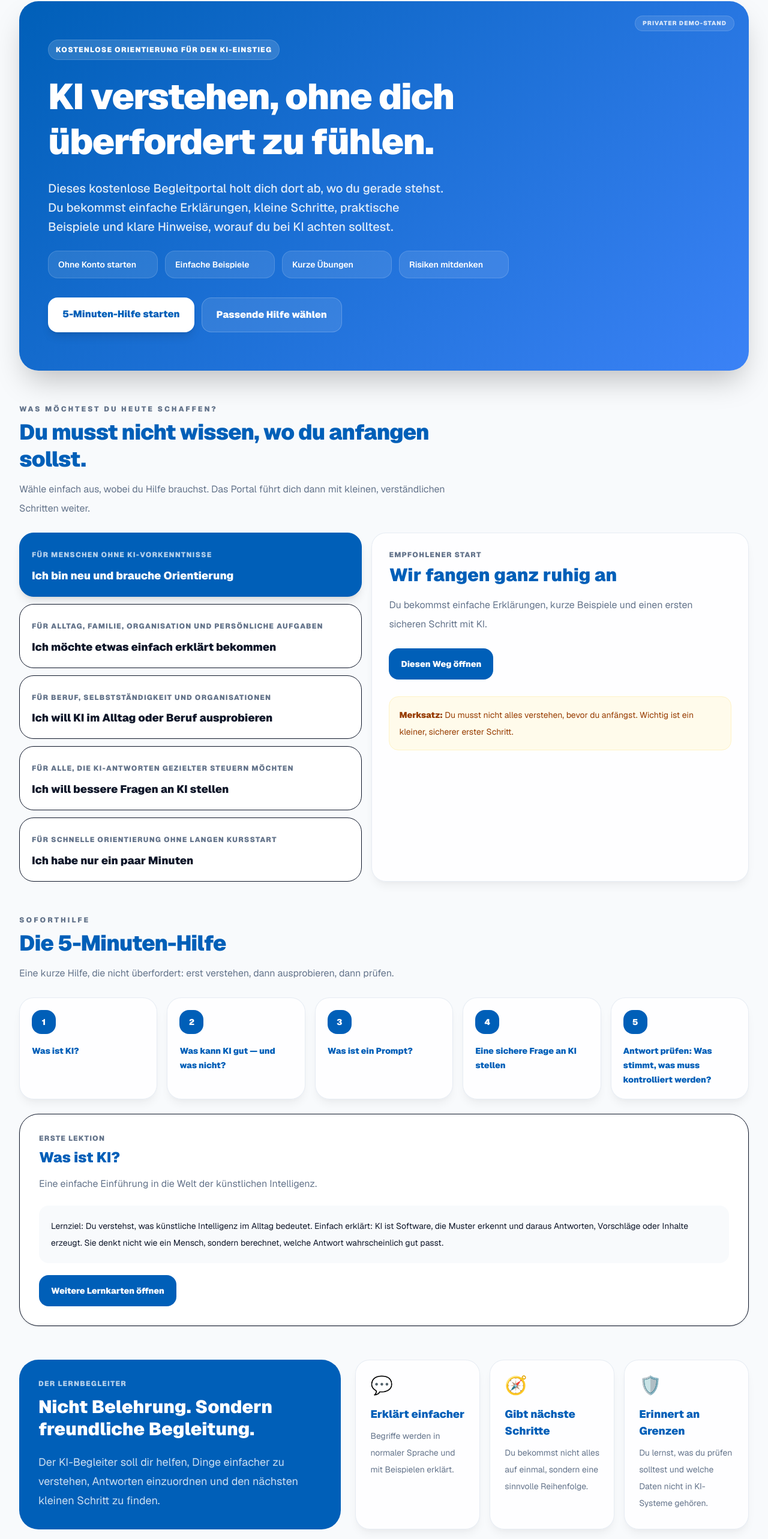
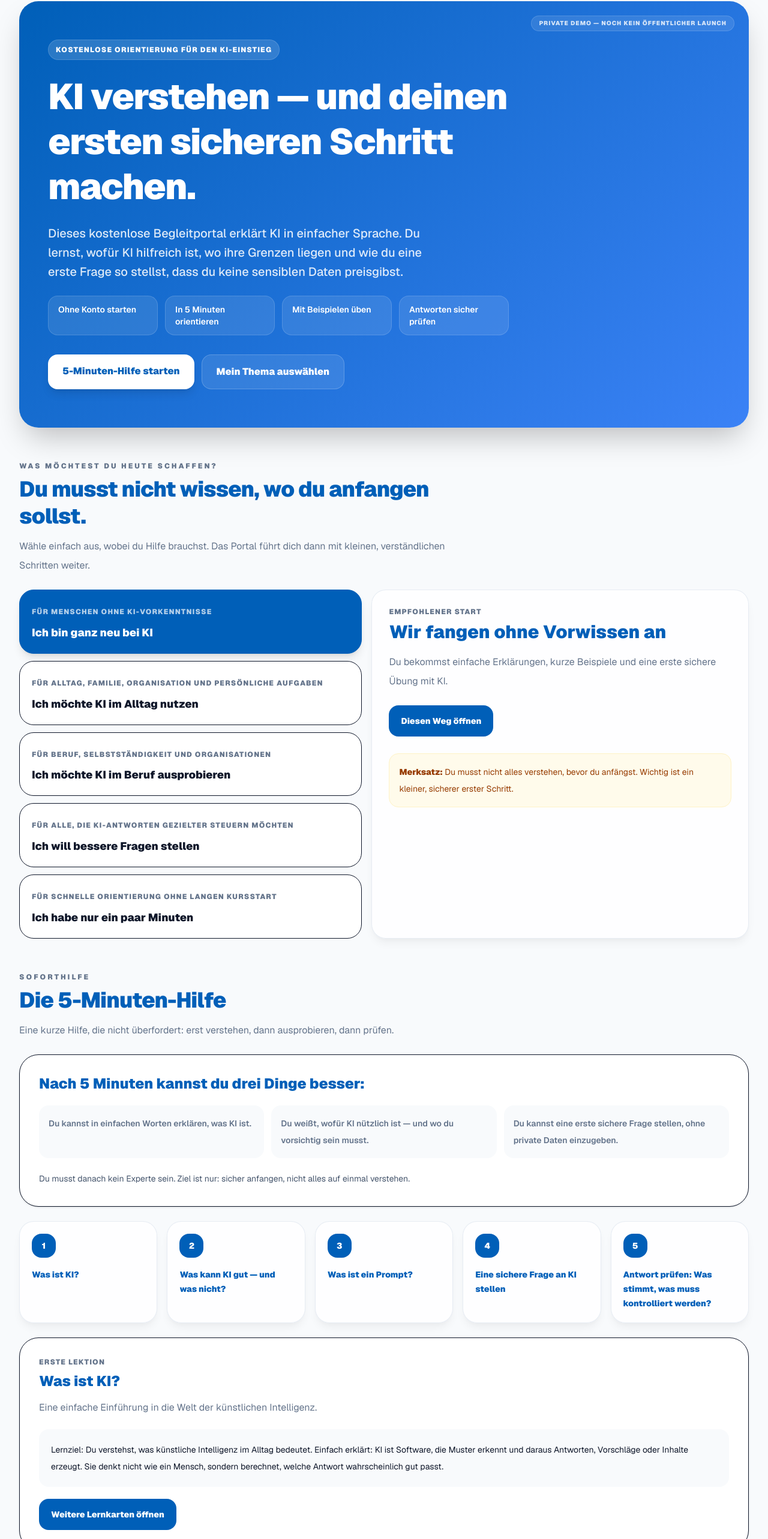
Before and after one commit to smartlivingberlin/ki-lernportal-nim, a Next.js app in the folder apps/web/: page / in a window 1280 px wide. Shown: the part 119-2685 px from the top of the page at 60% size. Built offline with nearby package versions, Linux system fonts and the light colour scheme.

Commit message:
fix: sharpen beginner outcome and trust copy

```diff
--- a/apps/web/src/app/page.tsx
+++ b/apps/web/src/app/page.tsx
@@ -13,37 +13,37 @@ type ResourceItem = (typeof seedResources)[number];
 const entryOptions = [
   {
     id: "neu",
-    label: "Ich bin neu und brauche Orientierung",
-    title: "Wir fangen ganz ruhig an",
+    label: "Ich bin ganz neu bei KI",
+    title: "Wir fangen ohne Vorwissen an",
     description:
-      "Du bekommst einfache Erklärungen, kurze Beispiele und einen ersten sicheren Schritt mit KI.",
+      "Du bekommst einfache Erklärungen, kurze Beispiele und eine erste sichere Übung mit KI.",
     target: "Für Menschen ohne KI-Vorkenntnisse",
     href: "#zehn-minuten",
   },
   {
     id: "alltag",
-    label: "Ich möchte etwas einfach erklärt bekommen",
-    title: "Ein Thema in normaler Sprache verstehen",
+    label: "Ich möchte KI im Alltag nutzen",
+    title: "KI für einfache Aufgaben im Alltag",
     description:
-      "Für Begriffe, Texte, Fragen, E-Mails, Recherchen und Situationen, die du besser verstehen möchtest.",
+      "Für E-Mails, kurze Texte, Planung, Ideen und einfache Erklärungen, die du besser verstehen möchtest.",
     target: "Für Alltag, Familie, Organisation und persönliche Aufgaben",
     href: "#lernpfade",
   },
   {
     id: "beruf",
-    label: "Ich will KI im Alltag oder Beruf ausprobieren",
-    title: "Ausprobieren, ohne dich zu verrennen",
+    label: "Ich möchte KI im Beruf ausprobieren",
+    title: "Beruflich ausprobieren, ohne dich zu verrennen",
     description:
-      "Du lernst, wobei KI helfen kann, welche Grenzen wichtig sind und wie du Antworten prüfst.",
+      "Für bessere Formulierungen, Vorbereitung, Struktur, Recherche und Organisation — mit klaren Grenzen.",
     target: "Für Beruf, Selbstständigkeit und Organisationen",
     href: "#lernpfade",
   },
   {
     id: "prompts",
-    label: "Ich will bessere Fragen an KI stellen",
+    label: "Ich will bessere Fragen stellen",
     title: "Besser fragen, verständlichere Antworten bekommen",
     description:
-      "Du lernst, wie du KI klare Aufgaben gibst, ohne komplizierte Fachsprache zu brauchen.",
+      "Du lernst, wie ein guter Prompt aufgebaut ist und wie du Antworten gezielter steuerst.",
     target: "Für alle, die KI-Antworten gezielter steuern möchten",
     href: "#lektionen",
   },
@@ -52,7 +52,7 @@ const entryOptions = [
     label: "Ich habe nur ein paar Minuten",
     title: "Ein kleiner Anfang reicht",
     description:
-      "Ein kleiner Anfang: eine Idee verstehen, eine Frage stellen und eine Antwort prüfen.",
+      "Starte mit einer kurzen Übung und nimm einen sicheren ersten Schritt mit.",
     target: "Für schnelle Orientierung ohne langen Kursstart",
     href: "#zehn-minuten",
   },
@@ -66,10 +66,19 @@ const tenMinuteSteps = [
   "Antwort prüfen: Was stimmt, was muss kontrolliert werden?",
 ];
 
-const trustNotes = [
-  "Keine Passwörter, Kundendaten, Gesundheitsdaten oder Vertragsdetails in KI-Systeme eingeben.",
-  "KI-Antworten können überzeugend klingen und trotzdem falsch sein.",
-  "Wichtige Fakten immer mit geeigneten Quellen oder Fachpersonen prüfen.",
+const trustRules = [
+  {
+    title: "Keine sensiblen Daten eingeben",
+    text: "Gib keine Passwörter, Bankdaten, Gesundheitsdaten, Kundendaten oder vertraulichen Dokumente in KI-Systeme ein.",
+  },
+  {
+    title: "Antworten nicht blind übernehmen",
+    text: "KI kann überzeugend klingen und trotzdem falsch liegen. Prüfe wichtige Aussagen immer nach.",
+  },
+  {
+    title: "Bei wichtigen Entscheidungen Fachquellen nutzen",
+    text: "Recht, Medizin, Finanzen, Steuern und Verträge brauchen geeignete Quellen oder fachliche Prüfung.",
+  },
 ];
 
 export default function Home() {
@@ -126,7 +135,7 @@ export default function Home() {
       <main id="inhalt" className="mx-auto max-w-7xl space-y-14 px-5 py-8 md:px-8 md:py-12">
         <section className="relative overflow-hidden rounded-[2rem] premium-gradient px-6 py-10 text-white shadow-2xl md:px-12 md:py-16">
           <div className="absolute right-6 top-6 rounded-full border border-white/15 bg-white/10 px-3 py-1 text-[10px] font-black uppercase tracking-widest text-white/80">
-            Privater Demo-Stand
+            Private Demo — noch kein öffentlicher Launch
           </div>
 
           <div className="max-w-3xl space-y-6">
@@ -135,19 +144,19 @@ export default function Home() {
             </div>
 
             <h1 className="text-4xl font-black leading-tight tracking-tight md:text-6xl">
-              KI verstehen, ohne dich überfordert zu fühlen.
+              KI verstehen — und deinen ersten sicheren Schritt machen.
             </h1>
 
             <p className="max-w-2xl text-lg font-medium leading-8 text-white/85 md:text-xl">
-              Dieses kostenlose Begleitportal holt dich dort ab, wo du gerade stehst. Du bekommst einfache Erklärungen,
-              kleine Schritte, praktische Beispiele und klare Hinweise, worauf du bei KI achten solltest.
+              Dieses kostenlose Begleitportal erklärt KI in einfacher Sprache. Du lernst, wofür KI hilfreich ist,
+              wo ihre Grenzen liegen und wie du eine erste Frage so stellst, dass du keine sensiblen Daten preisgibst.
             </p>
 
             <div className="grid gap-3 text-sm font-semibold sm:grid-cols-2 lg:grid-cols-4">
               <span className="rounded-2xl border border-white/15 bg-white/10 px-4 py-3">Ohne Konto starten</span>
-              <span className="rounded-2xl border border-white/15 bg-white/10 px-4 py-3">Einfache Beispiele</span>
-              <span className="rounded-2xl border border-white/15 bg-white/10 px-4 py-3">Kurze Übungen</span>
-              <span className="rounded-2xl border border-white/15 bg-white/10 px-4 py-3">Risiken mitdenken</span>
+              <span className="rounded-2xl border border-white/15 bg-white/10 px-4 py-3">In 5 Minuten orientieren</span>
+              <span className="rounded-2xl border border-white/15 bg-white/10 px-4 py-3">Mit Beispielen üben</span>
+              <span className="rounded-2xl border border-white/15 bg-white/10 px-4 py-3">Antworten sicher prüfen</span>
             </div>
 
             <div className="flex flex-col gap-3 pt-2 sm:flex-row">
@@ -161,7 +170,7 @@ export default function Home() {
                 href="#einstieg"
                 className="inline-flex justify-center rounded-2xl border border-white/20 bg-white/10 px-6 py-4 text-base font-black text-white transition hover:bg-white/20 focus-visible:outline focus-visible:outline-2 focus-visible:outline-offset-2 focus-visible:outline-white"
               >
-                Passende Hilfe wählen
+                Mein Thema auswählen
               </a>
             </div>
           </div>
@@ -224,6 +233,18 @@ export default function Home() {
             description="Eine kurze Hilfe, die nicht überfordert: erst verstehen, dann ausprobieren, dann prüfen."
           />
 
+          <div className="rounded-[2rem] border border-nim-border bg-white p-6 shadow-sm md:p-8">
+            <h3 className="text-2xl font-black text-nim-primary">Nach 5 Minuten kannst du drei Dinge besser:</h3>
+            <ol className="mt-5 grid gap-3 text-sm font-semibold leading-7 text-nim-secondary md:grid-cols-3">
+              <li className="rounded-2xl bg-slate-50 p-4">Du kannst in einfachen Worten erklären, was KI ist.</li>
+              <li className="rounded-2xl bg-slate-50 p-4">Du weißt, wofür KI nützlich ist — und wo du vorsichtig sein musst.</li>
+              <li className="rounded-2xl bg-slate-50 p-4">Du kannst eine erste sichere Frage stellen, ohne private Daten einzugeben.</li>
+            </ol>
+            <p className="mt-5 text-sm leading-7 text-slate-600">
+              Du musst danach kein Experte sein. Ziel ist nur: sicher anfangen, nicht alles auf einmal verstehen.
+            </p>
+          </div>
+
           <div className="grid gap-4 md:grid-cols-5">
             {tenMinuteSteps.map((step, index) => (
               <div key={step} className="depth-card rounded-3xl p-5">
@@ -240,12 +261,13 @@ export default function Home() {
 
         <section id="begleiter" className="grid gap-6 lg:grid-cols-[0.9fr_1.1fr] scroll-mt-28">
           <div className="rounded-[2rem] bg-nim-primary p-8 text-white">
-            <p className="text-xs font-black uppercase tracking-widest text-white/70">Der Lernbegleiter</p>
+            <p className="text-xs font-black uppercase tracking-widest text-white/70">Der Lernbegleiter-Gedanke</p>
             <h2 className="mt-3 text-3xl font-black leading-tight">
-              Nicht Belehrung. Sondern freundliche Begleitung.
+              Erst verstehen. Dann ausprobieren. Dann prüfen.
             </h2>
             <p className="mt-5 leading-8 text-white/80">
-              Der KI-Begleiter soll dir helfen, Dinge einfacher zu verstehen, Antworten einzuordnen und den nächsten kleinen Schritt zu finden.
+              Das Portal ist so aufgebaut, dass es dich Schritt für Schritt begleitet. Ein echter interaktiver
+              KI-Begleiter ist für spätere Ausbaustufen vorgesehen.
             </p>
           </div>
 
@@ -258,7 +280,7 @@ export default function Home() {
             <InfoCard
               icon="🧭"
               title="Gibt nächste Schritte"
-              text="Du bekommst nicht alles auf einmal, sondern eine sinnvolle Reihenfolge."
+              text="Du bekommst kleine, machbare Schritte statt einer großen Theorieübersicht."
             />
             <InfoCard
               icon="🛡️"
@@ -325,9 +347,13 @@ export default function Home() {
         <section id="ressourcen" className="space-y-6 scroll-mt-28">
           <SectionIntro
             eyebrow="Mehr Hilfe finden"
-            title="Nützliche externe Angebote"
-            description="Manchmal helfen externe Angebote weiter. Prüfe dort aber selbst Konto-, Kosten- und Datenschutzhinweise."
+            title="Seriöse Quellen und Lernangebote zum Weiterlernen"
+            description="Diese Links führen zu externen Angeboten. Prüfe dort immer selbst, ob ein Konto nötig ist, ob Kosten entstehen und welche Datenschutzregeln gelten."
           />
+
+          <div className="rounded-3xl border border-blue-100 bg-blue-50 p-5 text-sm font-semibold leading-7 text-blue-900">
+            Tipp: Starte nicht mit zu vielen Quellen. Wähle erst ein Angebot, das zu deinem aktuellen Ziel passt.
+          </div>
 
           <div className="grid gap-4 md:grid-cols-2">
             {beginnerResources.map((resource) => (
@@ -339,14 +365,15 @@ export default function Home() {
         <section id="vertrauen" className="space-y-6 scroll-mt-28">
           <SectionIntro
             eyebrow="Vertrauen & Grenzen"
-            title="Sicherer werden heißt: Grenzen kennen"
+            title="Sicherer Umgang mit KI beginnt mit drei Regeln"
             description="KI kann helfen. Trotzdem solltest du wichtige Antworten prüfen und sensible Daten schützen."
           />
 
           <div className="grid gap-4 md:grid-cols-3">
-            {trustNotes.map((note) => (
-              <div key={note} className="rounded-3xl border border-amber-100 bg-amber-50 p-5 text-sm font-semibold leading-7 text-amber-800">
-                {note}
+            {trustRules.map((rule) => (
+              <div key={rule.title} className="rounded-3xl border border-amber-100 bg-amber-50 p-5 text-sm leading-7 text-amber-800">
+                <h3 className="font-black text-amber-950">{rule.title}</h3>
+                <p className="mt-2 font-semibold">{rule.text}</p>
               </div>
             ))}
           </div>
@@ -379,8 +406,8 @@ export default function Home() {
           <div>
             <h2 className="text-lg font-black text-nim-primary">KI-Lernportal NIM</h2>
             <p className="mt-2 max-w-2xl leading-7">
-              Lern- und Orientierungsportal für KI-Kompetenz in Alltag, Beruf, Kreativarbeit und Organisationen.
-              Aktueller Stand: private Demo mit statischen Inhalten.
+              Lern- und Orientierungsportal für KI-Kompetenz in Alltag, Beruf und Organisation. Aktueller Stand:
+              private Demo mit statischen Inhalten und ohne Nutzerkonto.
             </p>
             <p className="mt-2 text-xs leading-6">
               Inhalte sorgfältig prüfen. Externe Links führen aus dem Portal heraus.
```
